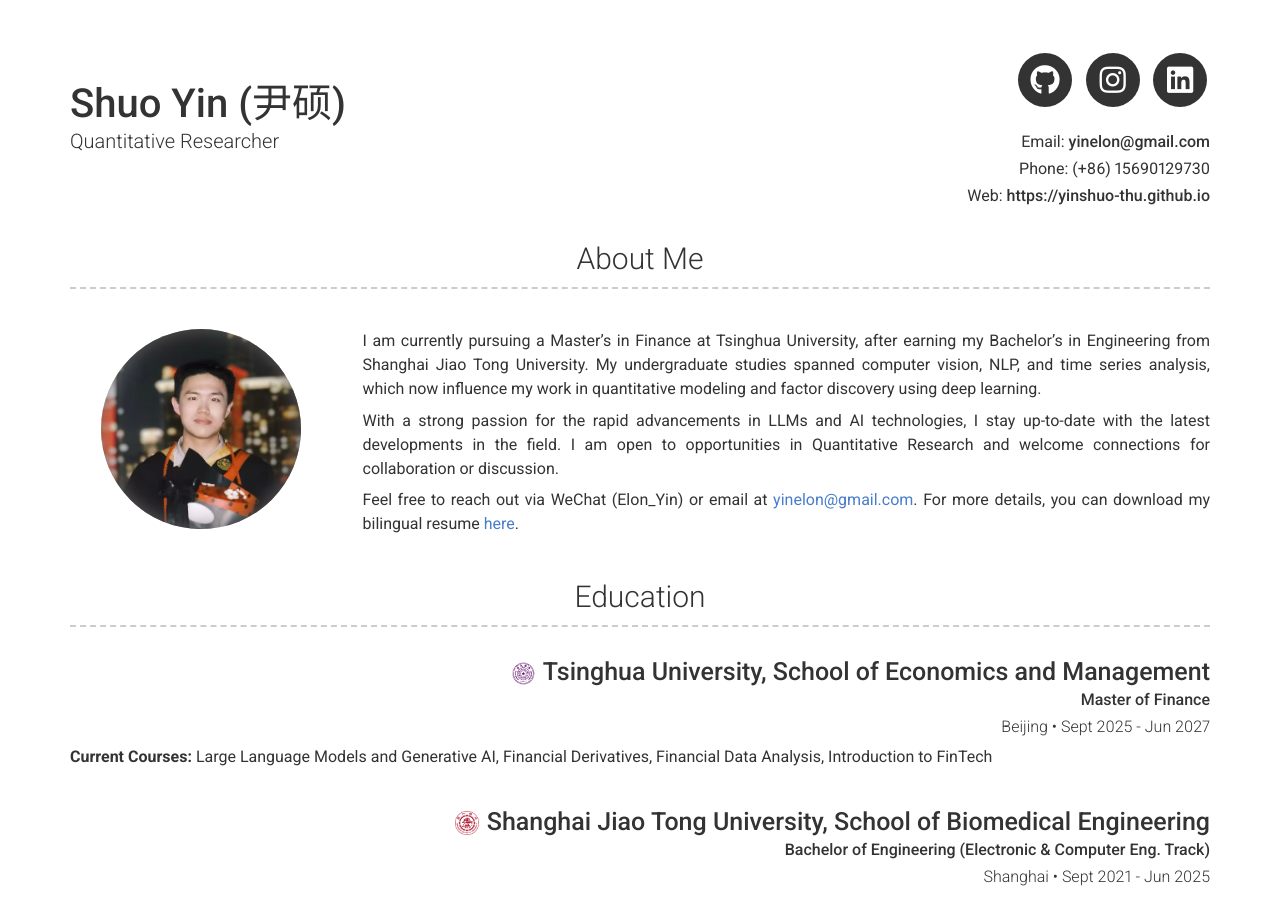
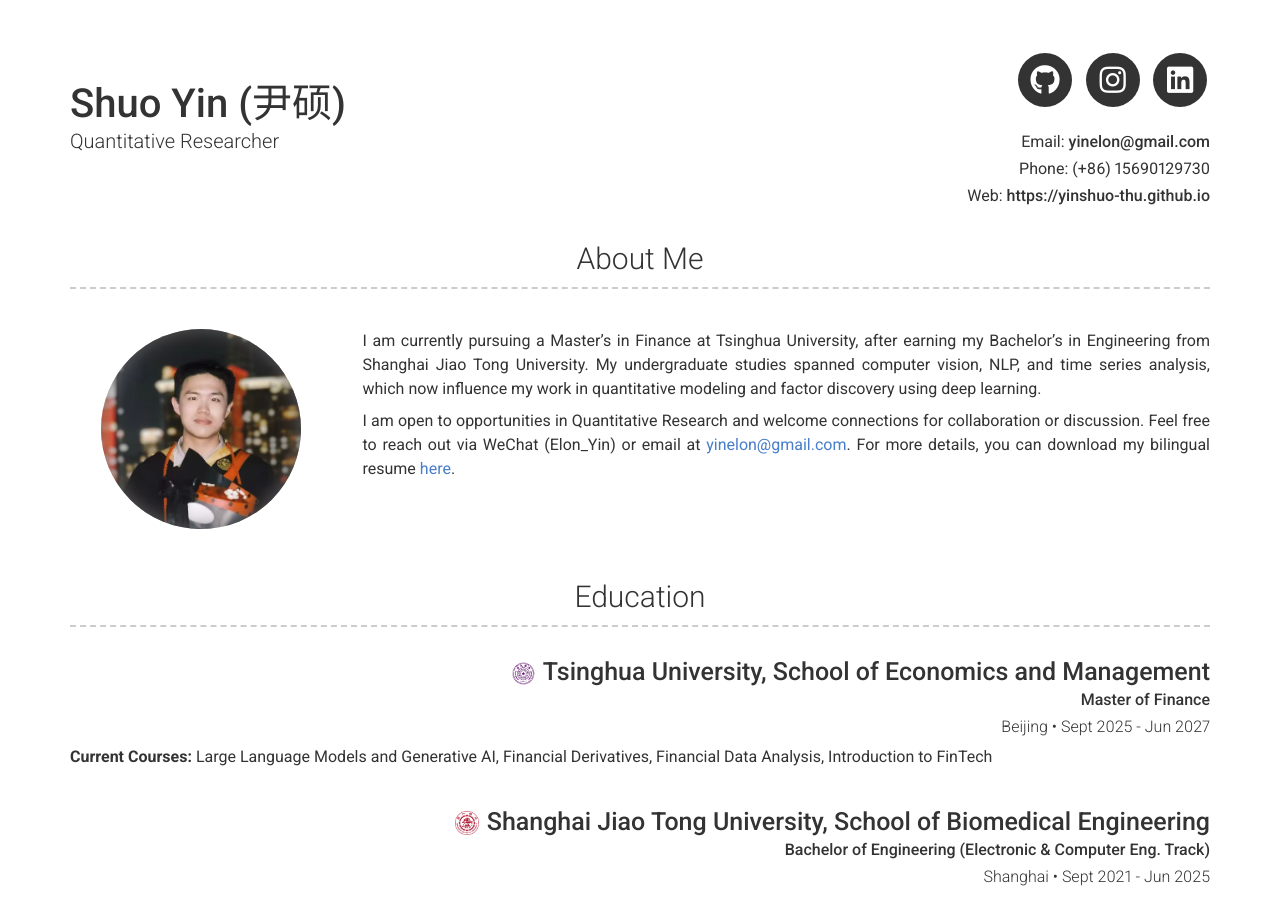
Before and after one commit to yinshuo-thu/yinshuo-thu.github.io, a Jekyll site: the page built from index.md, in a window 1280 px wide and 900 px high. Built offline with Jekyll 4.4.1, drawn with Linux system fonts in a browser that asks for light colours; nearby versions of some CDN libraries; comment, search, counter and statistics services are not loaded.

Commit message:
Simplify about section by removing LLM/AI passion paragraph

```diff
--- a/_config.yml
+++ b/_config.yml
@@ -51,9 +51,7 @@ about_profile_image: assets/head.jpg
 about_content: | # this will include new lines to allow paragraphs
   I am currently pursuing a Master's in Finance at Tsinghua University, after earning my Bachelor's in Engineering from Shanghai Jiao Tong University. My undergraduate studies spanned computer vision, NLP, and time series analysis, which now influence my work in quantitative modeling and factor discovery using deep learning.
 
-  With a strong passion for the rapid advancements in LLMs and AI technologies, I stay up-to-date with the latest developments in the field. I am open to opportunities in Quantitative Research and welcome connections for collaboration or discussion.
-
-  Feel free to reach out via WeChat (Elon\_Yin) or email at [yinelon@gmail.com](mailto:yinelon@gmail.com). For more details, you can download my bilingual resume [here](assets/Resume-ShuoYin-1108.pdf).
+  I am open to opportunities in Quantitative Research and welcome connections for collaboration or discussion. Feel free to reach out via WeChat (Elon\_Yin) or email at [yinelon@gmail.com](mailto:yinelon@gmail.com). For more details, you can download my bilingual resume [here](assets/Resume-ShuoYin-1108.pdf).
 
 
 content:
```
